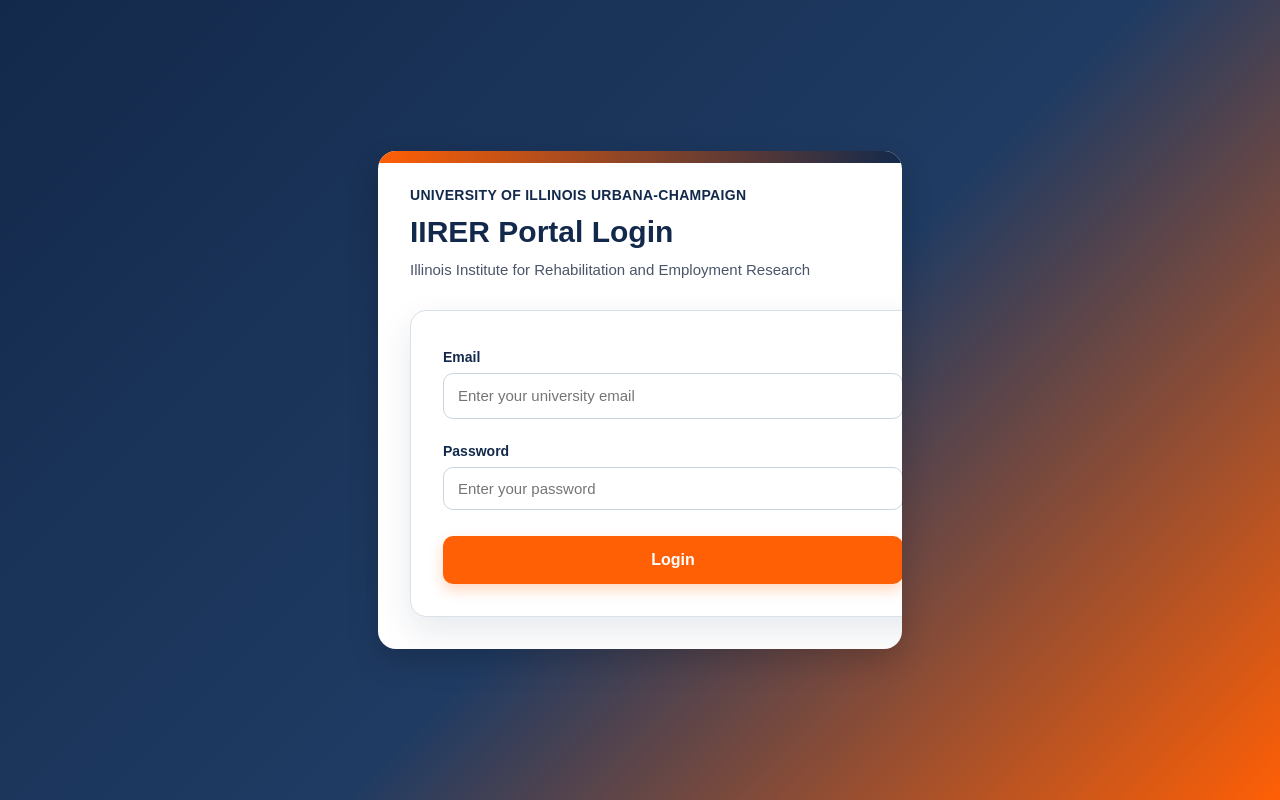
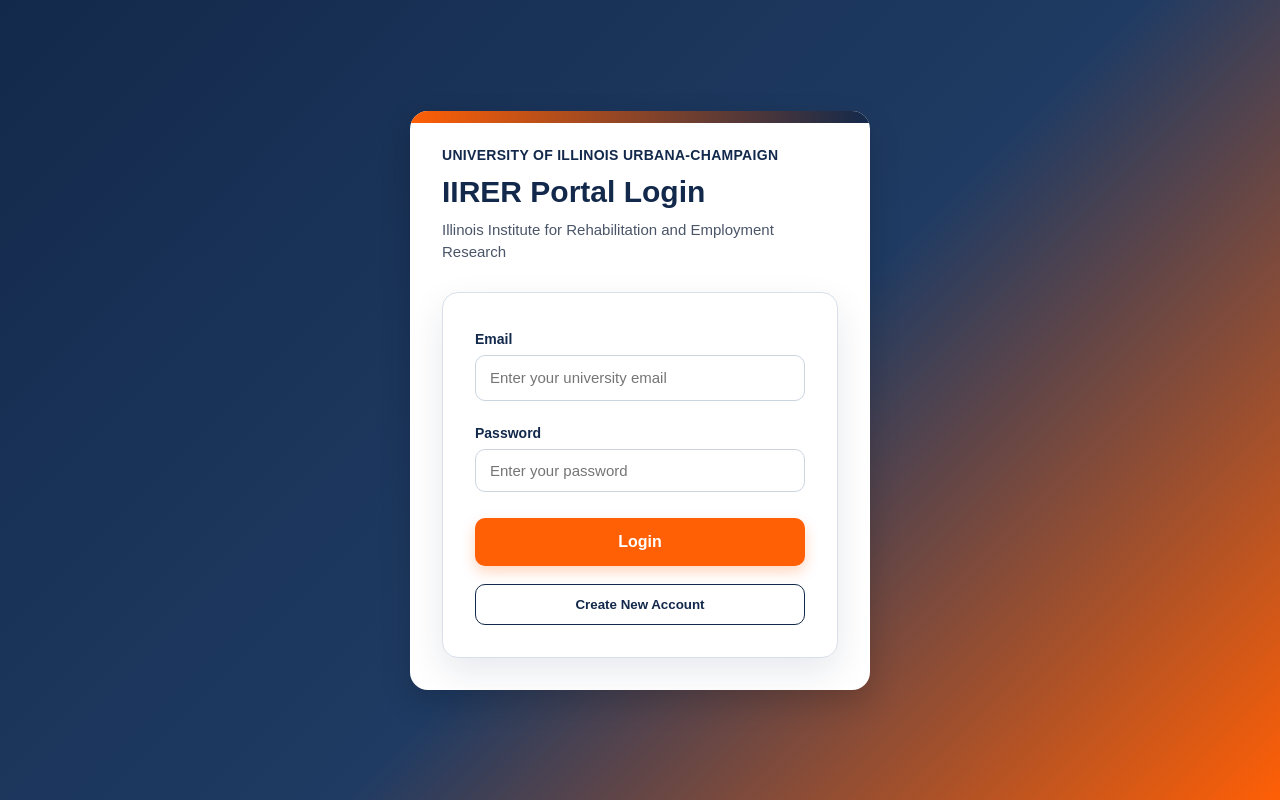
Before and after one commit to ChaitanyaNirantar/IIRER-frontend, a React (Create React App) app: page / in a window 1280 px wide. Built offline with nearby package versions, Linux system fonts and the light colour scheme; no server answers.

Commit message:
Adding Signup Page

```diff
--- a/src/App.js
+++ b/src/App.js
@@ -7,6 +7,7 @@
 import CIEForm from "./CIEForm";
 import EmailSearchPage from "./EmailSearchPage";
 import PdfUploadPage from "./PdfUploadPage";
+import Signup from "./Signup";
 
 function App() {
   return (
@@ -19,6 +20,7 @@
         <Route path="/cie-form" element={<CIEForm />} />
         <Route path="/drs-closure" element={<DRSClosureForm />} />
         <Route path="/pdf-upload" element={<PdfUploadPage />} />
+        <Route path="/Signup" element={<Signup />} />
       </Routes>
     </BrowserRouter>
   );
--- /dev/null
+++ b/src/Signup.js
@@ -0,0 +1,246 @@
+import React, { useState } from "react";
+import { useNavigate } from "react-router-dom";
+import api from "./api";
+
+function Signup() {
+  const navigate = useNavigate();
+
+  const [formData, setFormData] = useState({
+    name: "",
+    email: "",
+    password: ""
+  });
+
+  const [loading, setLoading] = useState(false);
+
+  const handleChange = (e) => {
+    setFormData({
+      ...formData,
+      [e.target.name]: e.target.value
+    });
+  };
+
+  const handleSubmit = async (e) => {
+    e.preventDefault();
+
+    try {
+      setLoading(true);
+
+      const response = await api.post("/api/users/signup", formData);
+
+      console.log(response.data);
+      alert("Signup successful!");
+
+      navigate("/");
+    } catch (error) {
+      console.error(error);
+
+      if (error.response) {
+        alert(error.response.data);
+      } else {
+        alert("Signup failed");
+      }
+    } finally {
+      setLoading(false);
+    }
+  };
+
+  return (
+    <div style={styles.page}>
+      <div style={styles.card}>
+        <div style={styles.topBar}></div>
+
+        <p style={styles.universityText}>
+          University of Illinois Urbana-Champaign
+        </p>
+
+        <h1 style={styles.title}>Create Account</h1>
+
+        <p style={styles.subtitle}>
+          Illinois Institute for Rehabilitation and Employment Research
+        </p>
+
+        <form onSubmit={handleSubmit} style={styles.form}>
+          <div style={styles.fieldGroup}>
+            <label style={styles.label}>Full Name</label>
+            <input
+              type="text"
+              name="name"
+              placeholder="Enter full name"
+              value={formData.name}
+              onChange={handleChange}
+              required
+              style={styles.input}
+            />
+          </div>
+
+          <div style={styles.fieldGroup}>
+            <label style={styles.label}>Email</label>
+            <input
+              type="email"
+              name="email"
+              placeholder="Enter university email"
+              value={formData.email}
+              onChange={handleChange}
+              required
+              style={styles.input}
+            />
+          </div>
+
+          <div style={styles.fieldGroup}>
+            <label style={styles.label}>Password</label>
+            <input
+              type="password"
+              name="password"
+              placeholder="Create password"
+              value={formData.password}
+              onChange={handleChange}
+              required
+              style={styles.input}
+            />
+          </div>
+
+          <button
+            type="submit"
+            disabled={loading}
+            style={loading ? styles.buttonDisabled : styles.button}
+          >
+            {loading ? "Creating..." : "Sign Up"}
+          </button>
+
+          <button
+            type="button"
+            onClick={() => navigate("/")}
+            style={styles.secondaryButton}
+          >
+            Back to Login
+          </button>
+        </form>
+      </div>
+    </div>
+  );
+}
+
+const styles = {
+  page: {
+    minHeight: "100vh",
+    display: "flex",
+    justifyContent: "center",
+    alignItems: "center",
+    background:
+      "linear-gradient(135deg, #13294B 0%, #1f3b63 55%, #FF5F05 100%)",
+    fontFamily: "Arial, sans-serif",
+    padding: "24px"
+  },
+
+  card: {
+    width: "100%",
+    maxWidth: "460px",
+    backgroundColor: "#ffffff",
+    borderRadius: "18px",
+    boxShadow: "0 12px 30px rgba(0,0,0,0.18)",
+    padding: "0 32px 32px 32px",
+    boxSizing: "border-box",
+    overflow: "hidden"
+  },
+
+  topBar: {
+    height: "12px",
+    background: "linear-gradient(90deg, #FF5F05 0%, #13294B 100%)",
+    margin: "0 -32px 24px -32px"
+  },
+
+  universityText: {
+    margin: 0,
+    fontSize: "14px",
+    fontWeight: "600",
+    color: "#13294B",
+    textTransform: "uppercase"
+  },
+
+  title: {
+    marginTop: "12px",
+    marginBottom: "10px",
+    fontSize: "30px",
+    color: "#13294B",
+    fontWeight: "700"
+  },
+
+  subtitle: {
+    marginTop: 0,
+    marginBottom: "28px",
+    color: "#4a5568",
+    fontSize: "15px",
+    lineHeight: "1.5"
+  },
+
+  form: {
+    display: "flex",
+    flexDirection: "column",
+    gap: "18px",
+    width: "100%",
+    boxSizing: "border-box"
+  },
+
+  fieldGroup: {
+    display: "flex",
+    flexDirection: "column"
+  },
+
+  label: {
+    marginBottom: "8px",
+    fontSize: "14px",
+    fontWeight: "600",
+    color: "#13294B"
+  },
+
+  input: {
+    width: "100%",
+    padding: "12px 14px",
+    borderRadius: "10px",
+    border: "1px solid #cbd5e0",
+    fontSize: "15px",
+    outline: "none",
+    boxSizing: "border-box"
+  },
+
+  button: {
+    width: "100%",
+    padding: "13px 16px",
+    border: "none",
+    borderRadius: "10px",
+    backgroundColor: "#FF5F05",
+    color: "#ffffff",
+    fontSize: "16px",
+    fontWeight: "700",
+    cursor: "pointer",
+    boxSizing: "border-box"
+  },
+
+  buttonDisabled: {
+    width: "100%",
+    padding: "13px 16px",
+    border: "none",
+    borderRadius: "10px",
+    backgroundColor: "#f4a57a",
+    color: "#ffffff",
+    fontSize: "16px",
+    fontWeight: "700",
+    cursor: "not-allowed",
+    boxSizing: "border-box"
+  },
+
+  secondaryButton: {
+    width: "100%",
+    padding: "12px",
+    border: "1px solid #13294B",
+    borderRadius: "10px",
+    backgroundColor: "#ffffff",
+    color: "#13294B",
+    fontWeight: "700",
+    cursor: "pointer",
+    boxSizing: "border-box"
+  }
+};
+
+export default Signup;
--- a/src/login.js
+++ b/src/login.js
@@ -98,6 +98,14 @@
 >
   {loading ? "Logging in..." : "Login"}
 </button>
+
+<button
+  type="button"
+  onClick={() => navigate("/signup")}
+  style={styles.secondaryButton}
+>
+  Create New Account
+</button>
           </form>
         </div>
       </div>
@@ -109,19 +117,20 @@
   page: {
     minHeight: "100vh",
     width: "100%",
-    margin: 0,
     display: "flex",
     justifyContent: "center",
     alignItems: "center",
-    background: "linear-gradient(135deg, #13294B 0%, #1f3b63 55%, #FF5F05 100%)",
-    fontFamily: "Arial, sans-serif"
+    background:
+      "linear-gradient(135deg, #13294B 0%, #1f3b63 55%, #FF5F05 100%)",
+    fontFamily: "Arial, sans-serif",
+    padding: "24px",
+    boxSizing: "border-box"
   },
   overlay: {
     width: "100%",
     display: "flex",
     justifyContent: "center",
-    alignItems: "center",
-    padding: "24px"
+    alignItems: "center"
   },
   card: {
     width: "100%",
@@ -130,7 +139,8 @@
     borderRadius: "18px",
     boxShadow: "0 12px 30px rgba(0, 0, 0, 0.18)",
     padding: "0 32px 32px 32px",
-    overflow: "hidden"
+    overflow: "hidden",
+    boxSizing: "border-box"
   },
   topBar: {
     height: "12px",
@@ -162,11 +172,14 @@
   form: {
     display: "flex",
     flexDirection: "column",
-    gap: "18px"
+    gap: "18px",
+    width: "100%",
+    boxSizing: "border-box"
   },
   fieldGroup: {
     display: "flex",
-    flexDirection: "column"
+    flexDirection: "column",
+    width: "100%"
   },
   label: {
     marginBottom: "8px",
@@ -175,14 +188,16 @@
     color: "#13294B"
   },
   input: {
+    width: "100%",
     padding: "12px 14px",
     borderRadius: "10px",
     border: "1px solid #cbd5e0",
     fontSize: "15px",
     outline: "none",
-    transition: "0.2s ease"
+    boxSizing: "border-box"
   },
   button: {
+    width: "100%",
     marginTop: "8px",
     padding: "13px 16px",
     border: "none",
@@ -192,9 +207,11 @@
     fontSize: "16px",
     fontWeight: "700",
     cursor: "pointer",
-    boxShadow: "0 6px 14px rgba(255, 95, 5, 0.25)"
+    boxShadow: "0 6px 14px rgba(255, 95, 5, 0.25)",
+    boxSizing: "border-box"
   },
   buttonDisabled: {
+    width: "100%",
     marginTop: "8px",
     padding: "13px 16px",
     border: "none",
@@ -203,7 +220,19 @@
     color: "#ffffff",
     fontSize: "16px",
     fontWeight: "700",
-    cursor: "not-allowed"
+    cursor: "not-allowed",
+    boxSizing: "border-box"
+  },
+  secondaryButton: {
+    width: "100%",
+    padding: "12px",
+    border: "1px solid #13294B",
+    borderRadius: "10px",
+    backgroundColor: "#ffffff",
+    color: "#13294B",
+    fontWeight: "700",
+    cursor: "pointer",
+    boxSizing: "border-box"
   }
 };
 
```
Lines whose indentation alone changed are shown as unchanged.
